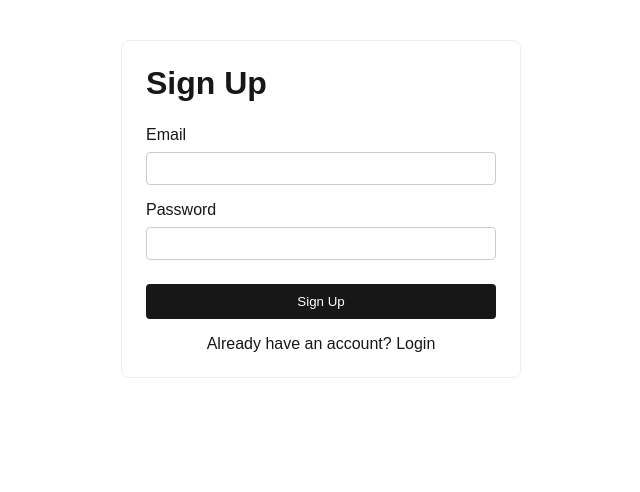
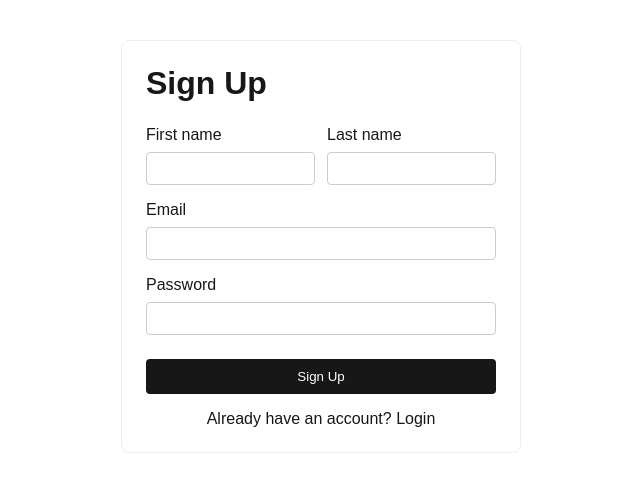
Before and after one commit to Demi-s-Projects/eTuckShop, a Next.js app: page /register in a window 1280 px wide. Shown: the top 492 px of the page, without its empty margins (319-959 px from the left). Built offline with nearby package versions, Linux system fonts and the light colour scheme; no server answers.

Commit message:
Update user creation to collect display names

```diff
--- a/src/app/register/page.tsx
+++ b/src/app/register/page.tsx
@@ -4,6 +4,7 @@ import Link from "next/link";
 import { useRouter } from "next/navigation";
 
 import { useCreateUserWithEmailAndPassword } from "react-firebase-hooks/auth";
+import { updateProfile } from "firebase/auth";
 import { auth } from "@/firebase/config";
 
 import { authStyles } from "@/app/auth.module";
@@ -11,6 +12,8 @@ import { authStyles } from "@/app/auth.module";
 export default function CustomerRegister() {
 	const router = useRouter();
 	const [email, setEmail] = useState("");
+	const [firstName, setFirstName] = useState("");
+	const [lastName, setLastName] = useState("");
 	const [password, setPassword] = useState("");
 	const [createUserWithEmailAndPassword] = useCreateUserWithEmailAndPassword(auth);
 	const [signupError, setSignupError] = useState("");
@@ -21,6 +24,15 @@ export default function CustomerRegister() {
 		try {
 			const UserCred = await createUserWithEmailAndPassword(email, password);
 			const user = UserCred?.user;
+			if (!user) throw new Error("No user returned from Firebase");
+
+			// update display name on firebase user
+			try {
+				await updateProfile(user, { displayName: `${firstName} ${lastName}` });
+			} catch (e) {
+				console.warn("Failed to update profile displayName:", e);
+			}
+
 			const token = await user?.getIdToken();
 			const res = await fetch("/api/users", {
 				method: "POST",
@@ -28,7 +40,7 @@ export default function CustomerRegister() {
 					"Content-Type": "application/json",
 					Authorization: `Bearer ${token}`,
 				},
-				body: JSON.stringify({ role: "customer" }),
+				body: JSON.stringify({ role: "customer", firstName, lastName, email }),
 			});
 
 			if (!res.ok) throw new Error("Failed to create user role");
@@ -50,6 +62,8 @@ export default function CustomerRegister() {
 			}
 
 			router.replace("/customer/home");
+			setFirstName("");
+			setLastName("");
 			setEmail("");
 			setPassword("");
 		} catch (err) {
@@ -66,6 +80,36 @@ export default function CustomerRegister() {
 			<h1 style={authStyles.title}>Sign Up</h1>
 			{signupError && <div style={authStyles.errorMEssage}>{signupError}</div>}
 			<form onSubmit={handleRegister}>
+				<div style={{ display: "flex", gap: 12, marginBottom: 16 }}>
+					<div style={{ flex: 1 }}>
+						<label htmlFor="firstName" style={authStyles.label}>
+							First name
+						</label>
+						<input
+							type="text"
+							id="firstName"
+							name="firstName"
+							required
+							style={authStyles.input}
+							value={firstName}
+							onChange={(e) => setFirstName(e.target.value)}
+						/>
+						</div>
+						<div style={{ flex: 1 }}>
+							<label htmlFor="lastName" style={authStyles.label}>
+								Last name
+							</label>
+							<input
+								type="text"
+								id="lastName"
+								name="lastName"
+								required
+								style={authStyles.input}
+								value={lastName}
+								onChange={(e) => setLastName(e.target.value)}
+							/>
+						</div>
+					</div>
 				<div style={authStyles.formGroup}>
 					<label htmlFor="email" style={authStyles.label}>
 						Email
```
Also changed, not shown: src/util/createOwner.ts (+24 -6 lines).
